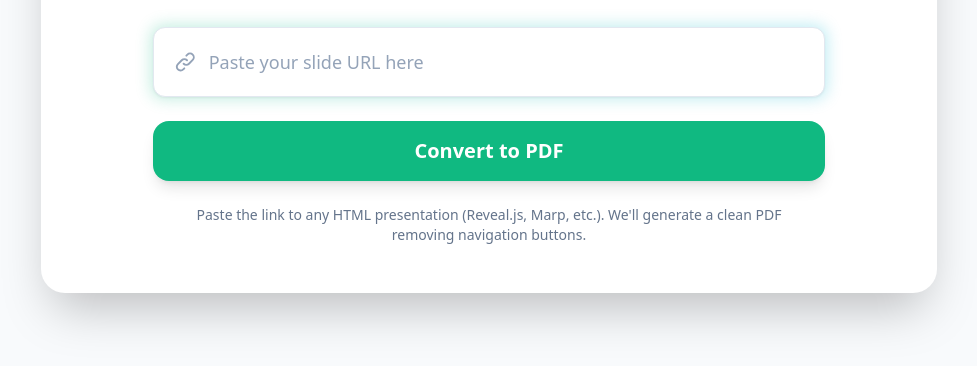
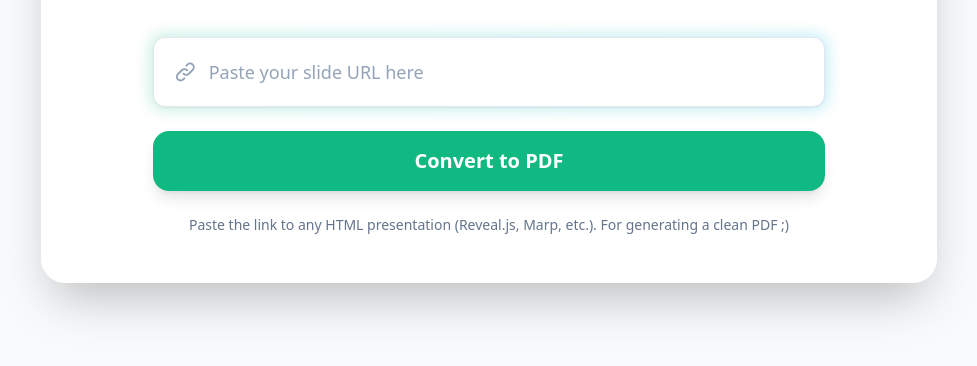
Before and after one commit to R0mb0/Web_slides_converter, a website: page Converter/public/index.html in a window 1280 px wide. Shown: the part 326-692 px from the top of the page, without its empty margins (151-1128 px from the left). Drawn offline with nearby package versions, Linux system fonts and the light colour scheme.

Commit message:
Minor fix ;)

```diff
--- a/Converter/public/index.html
+++ b/Converter/public/index.html
@@ -101,7 +101,7 @@
             </button>
 
             <div class="text-center text-slate-500 dark:text-slate-400 text-sm mt-6 px-4">
-                <p>Paste the link to any HTML presentation (Reveal.js, Marp, etc.). We'll generate a clean PDF removing navigation buttons.</p>
+                <p>Paste the link to any HTML presentation (Reveal.js, Marp, etc.). For generating a clean PDF ;)</p>
             </div>
         </div>
 
```
